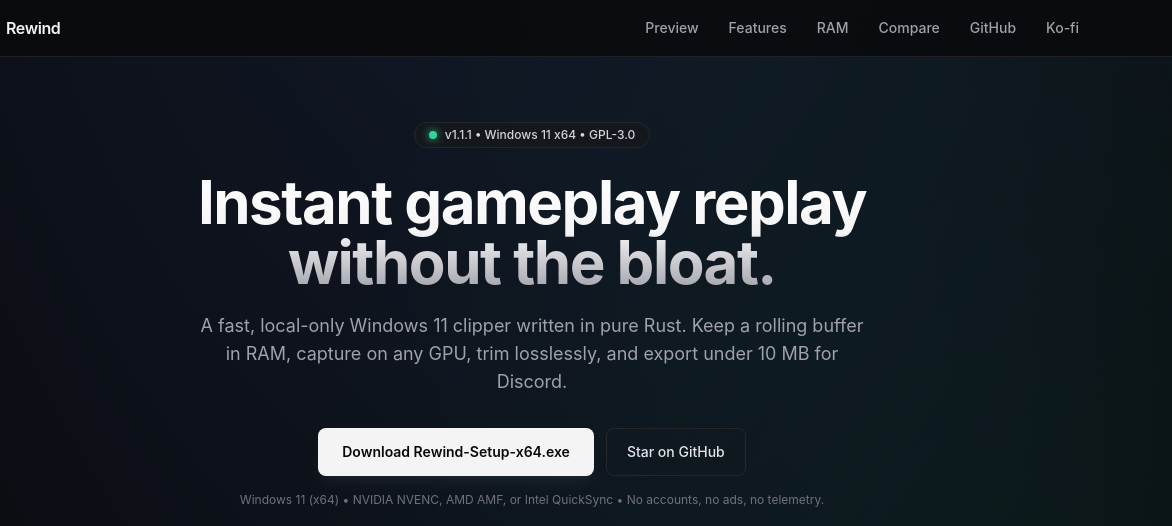
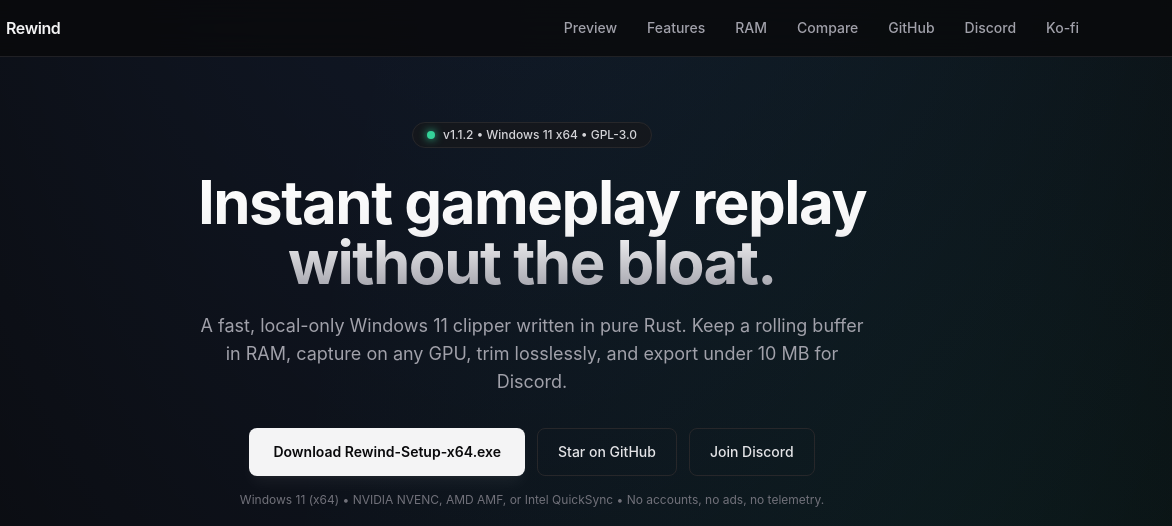
Before and after one commit to BioBuch/Rewind, a plain HTML site: page docs/index.html in a window 1280 px wide. Shown: the top 526 px of the page, 108-1280 px from the left. Drawn offline with nearby package versions, Linux system fonts and the light colour scheme; no server answers.

Commit message:
docs: add Discord server invite to README and website

```diff
--- a/docs/index.html
+++ b/docs/index.html
@@ -98,6 +98,7 @@
         <a href="#memory" class="btn btn-ghost btn-sm text-zinc-400 hover:text-zinc-100 font-medium hidden sm:inline-flex">RAM</a>
         <a href="#compare" class="btn btn-ghost btn-sm text-zinc-400 hover:text-zinc-100 font-medium hidden sm:inline-flex">Compare</a>
         <a href="https://github.com/BioBuch/Rewind" target="_blank" rel="noopener" class="btn btn-ghost btn-sm text-zinc-400 hover:text-zinc-100 font-medium">GitHub</a>
+        <a href="https://discord.gg/HfXe7dwFXV" target="_blank" rel="noopener" class="btn btn-ghost btn-sm text-zinc-400 hover:text-zinc-100 font-medium">Discord</a>
         <a href="https://ko-fi.com/rewindapp" target="_blank" rel="noopener" class="btn btn-ghost btn-sm text-zinc-400 hover:text-zinc-100 font-medium">Ko-fi</a>
       </div>
     </div>
@@ -108,7 +109,7 @@
     <section class="pt-16 pb-10 text-center">
       <div class="badge badge-outline border-zinc-800 bg-zinc-900/70 text-zinc-300 gap-2 py-3 px-3.5 text-xs font-medium">
         <span class="w-2 h-2 rounded-full bg-emerald-400 shadow-[0_0_8px_#34d399]"></span>
-        <span id="version-badge">v1.1.1 • Windows 11 x64 • GPL-3.0</span>
+        <span id="version-badge">v1.1.2 • Windows 11 x64 • GPL-3.0</span>
       </div>
 
       <h1 class="mt-6 text-4xl sm:text-5xl md:text-6xl font-bold tracking-tight leading-[1.07] max-w-3xl mx-auto bg-gradient-to-b from-white via-zinc-100 to-zinc-400 bg-clip-text text-transparent">
@@ -125,6 +126,9 @@
         </a>
         <a href="https://github.com/BioBuch/Rewind" target="_blank" rel="noopener" class="btn btn-outline border-zinc-800 hover:bg-zinc-900 hover:border-zinc-700 text-zinc-200 px-5 font-medium">
           Star on GitHub
+        </a>
+        <a href="https://discord.gg/HfXe7dwFXV" target="_blank" rel="noopener" class="btn btn-outline border-zinc-800 hover:bg-zinc-900 hover:border-zinc-700 text-zinc-200 px-5 font-medium">
+          Join Discord
         </a>
       </div>
 
@@ -553,6 +557,7 @@
         <a href="https://github.com/BioBuch/Rewind" target="_blank" rel="noopener" class="hover:text-zinc-200 transition">GitHub</a>
         <a href="https://github.com/BioBuch/Rewind/releases" target="_blank" rel="noopener" class="hover:text-zinc-200 transition">Releases</a>
         <a href="https://github.com/BioBuch/Rewind/issues" target="_blank" rel="noopener" class="hover:text-zinc-200 transition">Issues</a>
+        <a href="https://discord.gg/HfXe7dwFXV" target="_blank" rel="noopener" class="hover:text-zinc-200 transition">Discord</a>
         <a href="https://ko-fi.com/rewindapp" target="_blank" rel="noopener" class="hover:text-zinc-200 transition">Ko-fi</a>
       </div>
     </div>
```
Also changed, not shown: 1 other file.
